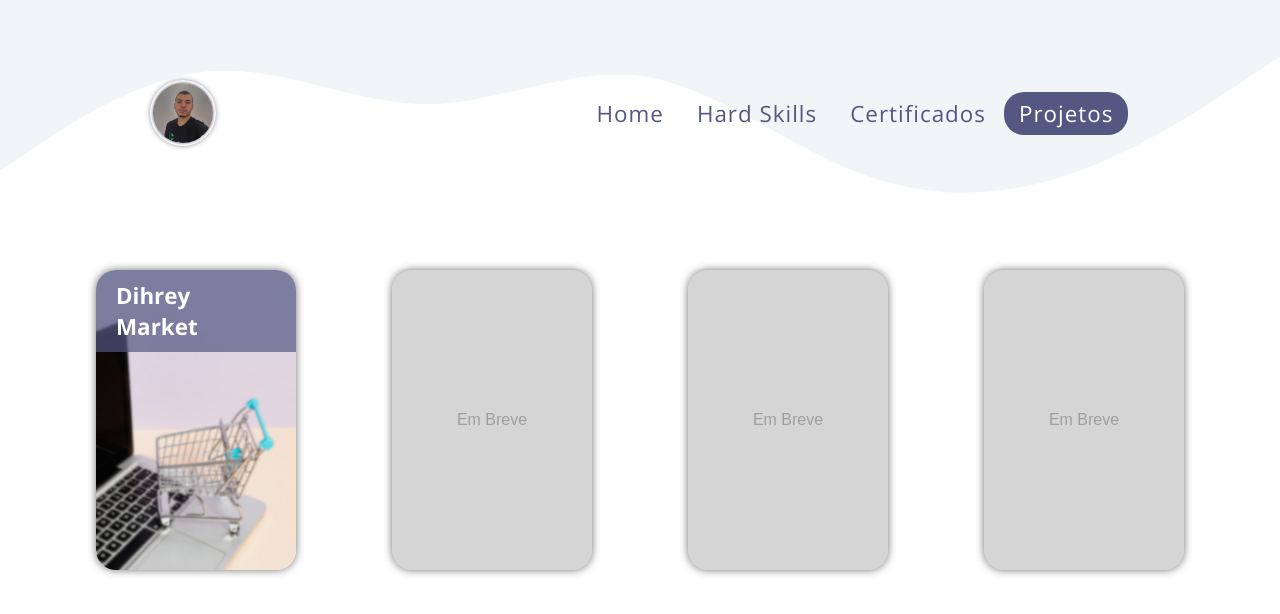
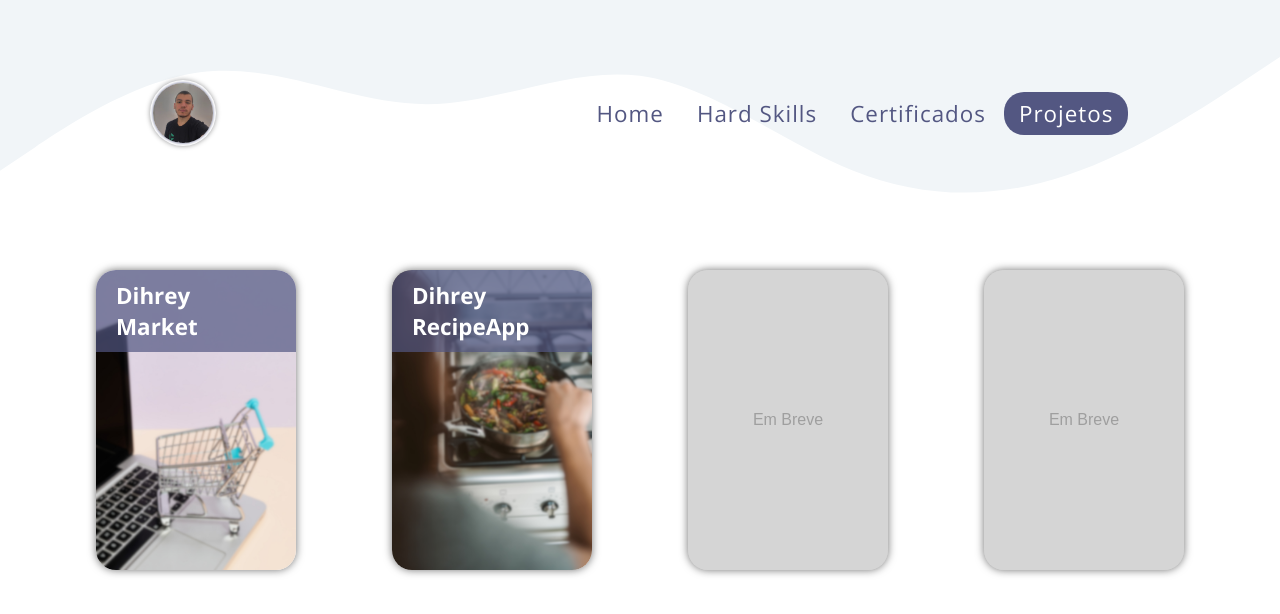
Before and after one commit to dihreyaraujo/my-portfolio-react, a React (Create React App) app: page /projetos in a window 1280 px wide. Shown: the top 614 px of the page. Built offline with nearby package versions, Linux system fonts and the light colour scheme.

Commit message:
add project2

```diff
--- a/src/pages/Projetos.js
+++ b/src/pages/Projetos.js
@@ -2,38 +2,39 @@ import React from 'react';
 import '../style/projetos.css';
 import Header from '../components/Header';
 import Market from '../images/market-dihrey-project-blur.png';
+import RecipeApp from '../images/therecipeappsite-blur.png'
 
 class Social extends React.Component {
-  expandProject = ({ target }) => {
+  expandProject = ({ target }, n) => {
     const project = target.classList[1];
-    const expand1 = document.querySelector('.expand1');
-    const expand1Down = document.querySelector('.expand1-down');
-    const project1 = document.querySelector('.project-expand1');
+    const expand1 = document.querySelector(`.expand${n}`);
+    const expand1Down = document.querySelector(`.expand${n}-down`);
+    const project1 = document.querySelector(`.project-expand${n}`);
 
     project1.classList.remove('magictime');
     project1.classList.remove('vanishOut');
 
-    if (window.innerHeight <= 800) {
+    if (window.innerWidth <= 1800) {
       expand1Down.style.display = 'block'
     }
 
-    if (project === 'project1') {
+    if (project.includes('project')) {
       expand1.style.display = 'block';
       project1.classList.add('magictime');
       project1.classList.add('vanishIn');
     }
   }
 
-  noneExpand = () => {
-    const expand1 = document.querySelector('.expand1');
-    const expand1Down = document.querySelector('.expand1-down');
-    const project1 = document.querySelector('.project-expand1');
+  noneExpand = (n) => {
+    if (n !== undefined) {
+      const expand1 = document.querySelector(`.expand${n}`);
+      const expand1Down = document.querySelector(`.expand${n}-down`);
+      const project1 = document.querySelector(`.project-expand${n}`);
       project1.classList.remove('magictime');
       project1.classList.remove('vanishIn');
       project1.classList.add('magictime');
       project1.classList.add('vanishOut');
-    if (window.innerHeight <= 800) {
-      console.log('expand1Down none');
+      if (window.innerWidth <= 1800) {
         expand1Down.style.display = 'none';
         setTimeout(() => {
           expand1.style.display = 'none';
@@ -44,13 +45,14 @@ class Social extends React.Component {
         }, 1000);
       }
     }
+  }
 
   render() {
     return(
       <div className="main-project">
         <Header pag="social" />
-        <div className="container-expand-down fadeIn expand1-down" onClick={ this.noneExpand }></div>
-        <div className="container-expand fadeIn expand1" onClick={ this.noneExpand }>
+        <div className="container-expand-down fadeIn expand1-down" onClick={ () => this.noneExpand(1) }></div>
+        <div className="container-expand fadeIn expand1" onClick={ () => this.noneExpand(1) }>
           <div className="project-expand project-expand1 magictime vanishOut">
             <img src={ Market } />
             <h1>Dihrey Market</h1>
@@ -58,12 +60,22 @@ class Social extends React.Component {
             <a href="https://dihreymarket.netlify.app/" target="_blank"><button type="button">Visitar</button></a>
           </div>
         </div>
+        <div className="container-expand-down fadeIn expand2-down" onClick={ () => this.noneExpand(2) }></div>
+        <div className="container-expand fadeIn expand2" onClick={ () => this.noneExpand(2) }>
+          <div className="project-expand project-expand2 magictime vanishOut">
+            <img src={ RecipeApp } />
+            <h1>Dihrey RecipeApp</h1>
+            <p>Esse projeto foi desenvolvido com o intuito de permanecer em uma largura de 380px para representar o uso de um app no celular.</p>
+            <p>Esse site é um app de receita e foi desenvolvido em grupo com o intuito de demonstrar minhas habilidades em: Utilizar redux para gerenciar estado, utilizar a biblioteca React-Redux, utilizar a Context API do React para gerenciar estado, utilizar os React Hooks, criar hooks customizados, além de toda as habilidades desenvolvidas durante o módulo de front-end(podendo ser vista na aba de certificados). (Para realização do projeto foi utilizado a API do 'thecocktaildb' e 'themealdb' e após o término do projeto eu fiz uma estilização personalizada por mim para meu portfólio)</p>
+            <a href="https://apprecipedihrey.netlify.app/" target="_blank"><button type="button">Visitar</button></a>
+          </div>
+        </div>
         <div className='fadeIn container-project'>
-          <div className='project project1' onClick={ (e) => this.expandProject(e) }>
+          <div className='project project1' onClick={ (e) => this.expandProject(e, 1) }>
             <p>Dihrey Market</p>
           </div>
-          <div className='project'>
-            <p>Em Breve</p>
+          <div className='project project2' onClick={ (e) => this.expandProject(e, 2) }>
+            <p>Dihrey RecipeApp</p>
           </div>
           <div className='project'>
             <p>Em Breve</p>
--- a/src/style/projetos.css
+++ b/src/style/projetos.css
@@ -32,7 +32,18 @@
   justify-content: start;
 }
 
-.project1 p {
+.project2 {
+  background-image: url('../images/recipeapp-blur.jpg');
+  background-size: cover;
+  color: white;
+  font-family: 'Open Sans', sans-serif;
+  font-size: 1.4em;
+  font-weight: 600;
+  cursor: pointer;
+  justify-content: start;
+}
+
+.project1 p, .project2 p {
   background-color: #535782b1;
   padding: 10px 20px;
   border-radius: 20px 20px 0 0;
@@ -66,7 +77,7 @@
   margin: auto;
   position: absolute;
   left: 25%;
-  top: 50px;
+  top: 10px;
   z-index: 99;
   background-color: #535782;
   color: white;
@@ -77,6 +88,7 @@
 }
 
 .project-expand img {
+  height: 400px;
   width: 100%;
   border-radius: 15px 15px 0 0;
 }
@@ -138,6 +150,10 @@
     width: 70%;
     left: 15%;
   }
+
+  .project-expand img {
+    height: 200px;
+  }
 }
 
 @media screen and (max-width: 680px) {
@@ -151,3 +167,15 @@
     margin-top: -30px;
   }
 }
+
+@media screen and (max-width: 971px) {
+  .project-expand p {
+    font-size: 1.3em;
+  }
+}
+
+@media screen and (max-width: 480px) {
+  .project-expand p {
+    font-size: 1em;
+  }
+}
```
Also changed, not shown: src/images/recipeapp-blur.jpg (added), src/images/therecipeappsite-blur.png (added). Lines whose indentation alone changed are shown as unchanged.
